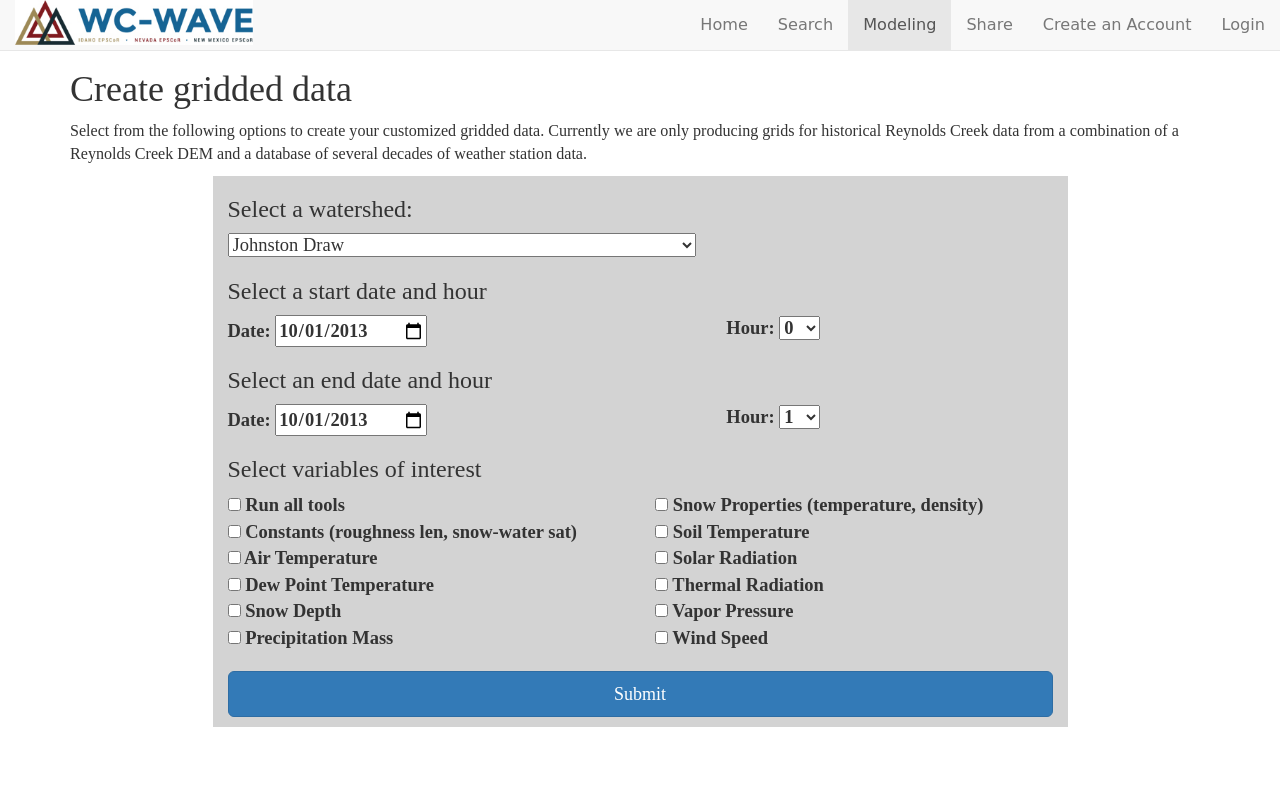
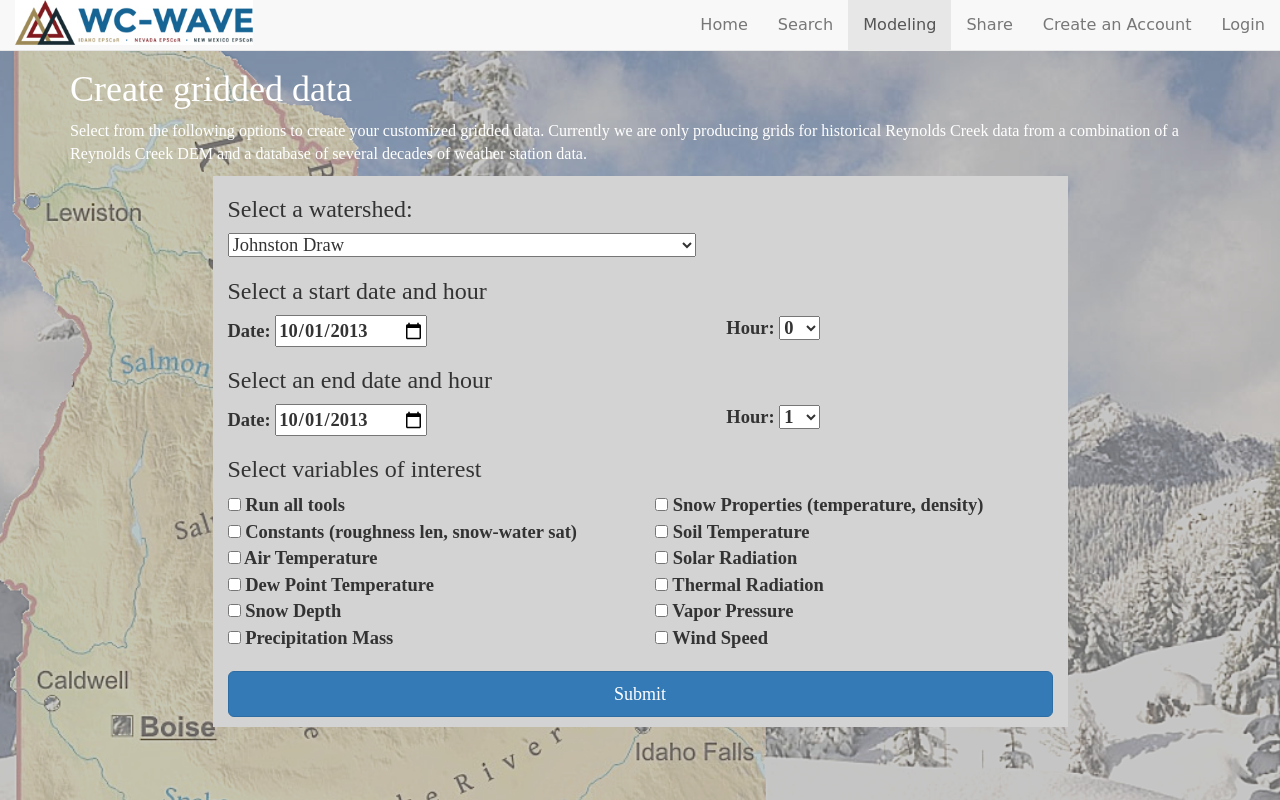
Before and after one commit to josepainumkal/convtools, a Flask app: page /modeling/makegrid in a window 1280 px wide. Run offline with Flask 2, Linux system fonts and the light colour scheme; some libraries are stand-ins or nearby versions; some web fonts are replaced.

Commit message:
added background image to makegrid page

```diff
--- /dev/null
+++ b/app/static/makegrid.css
@@ -0,0 +1,12 @@
+body {
+  background: url(images/gridding_background_lightened.png) no-repeat center center fixed;
+  -webkit-background-size: cover;
+  -moz-background-size: cover;
+  -o-background-size: cover;
+  background-size: cover;
+}
+
+a>h3#hover {
+  /*  */
+  text-decoration: none;
+}
--- a/app/templates/modeling/makegrid.html
+++ b/app/templates/modeling/makegrid.html
@@ -1,5 +1,10 @@
 {% extends "base.html" %}
 {% set active_page = "modeling.makegrid" %}
+
+{% block link %}
+  {{ super() }}
+  <link href="/static/makegrid.css" rel="stylesheet">
+{% endblock %}
 
 {% block head_ext %}
 <!-- cdn for modernizr, if you haven't included it already -->
@@ -23,8 +28,8 @@
 
 {% block content %}
 <div class="content">
-  <h1>Create gridded data</h1>
-  <p>
+  <h1 style="color:white">Create gridded data</h1>
+  <p style="color:white">
     Select from the following options to create your customized gridded data.
     Currently we are only producing grids for historical Reynolds Creek data from
     a combination of a Reynolds Creek DEM and a database of several decades of
```
Also changed, not shown: app/static/images/gridding_background.png (added), app/static/images/gridding_background_lightened.png (added), 2 other files.
